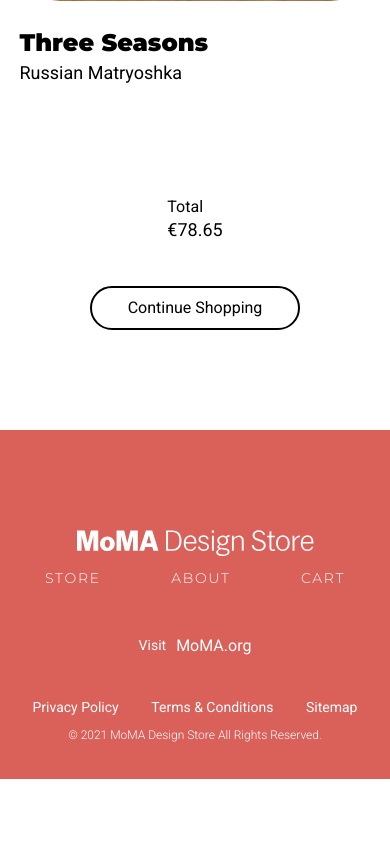
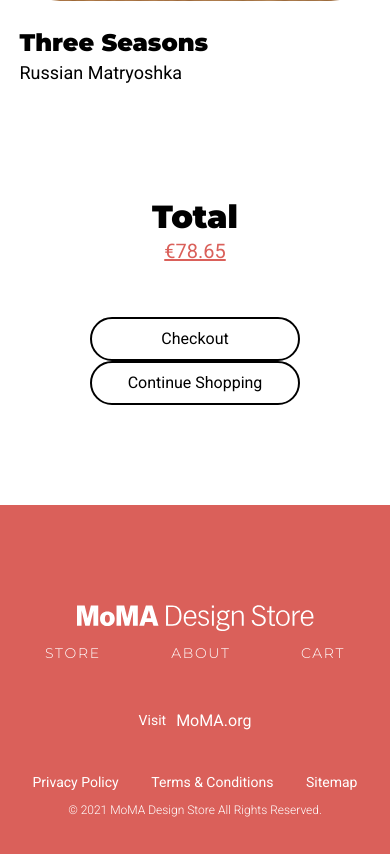
Before and after one commit to andreacutillas/Momma, a PHP site: page /cart.php in a window 390 px wide. Shown: the part 2257-3111 px from the top of the page. Before the commit the page ends 3036 px from the top, so only its background shows below. Run offline with PHP 8.4, Linux system fonts and the light colour scheme.

Commit message:
responsive3

```diff
--- a/cart.php
+++ b/cart.php
@@ -123,9 +123,10 @@
                         </figure>
                     </div>
                     <div class="total">
-                        <h7>Total</h7>
-                        <p>€78.65</p>
+                        <h4>Total</h4>
+                        <p id="p2">€78.65</p>
                     </div>
+                    <button class="btn_regular" onclick="#">Checkout</button>
                     <button class="btn_regular" onclick="window.location.href='./store.html'">Continue Shopping</button>
                 </div>
             </section>
--- a/css/styles.css
+++ b/css/styles.css
@@ -517,6 +517,7 @@ h2 {
 
 .total {
     padding-bottom: 42px;
+    text-align: center;
 }
 
 footer {
--- a/profile.php
+++ b/profile.php
@@ -98,8 +98,7 @@
                 <h1>My Profile</h1>
 
                 <div>
-                    <h3>Name</h3>
-                    <h3>Email</h3>
+                    <h3>Hello</h3>
                 </div>
 
                 </section>
```
